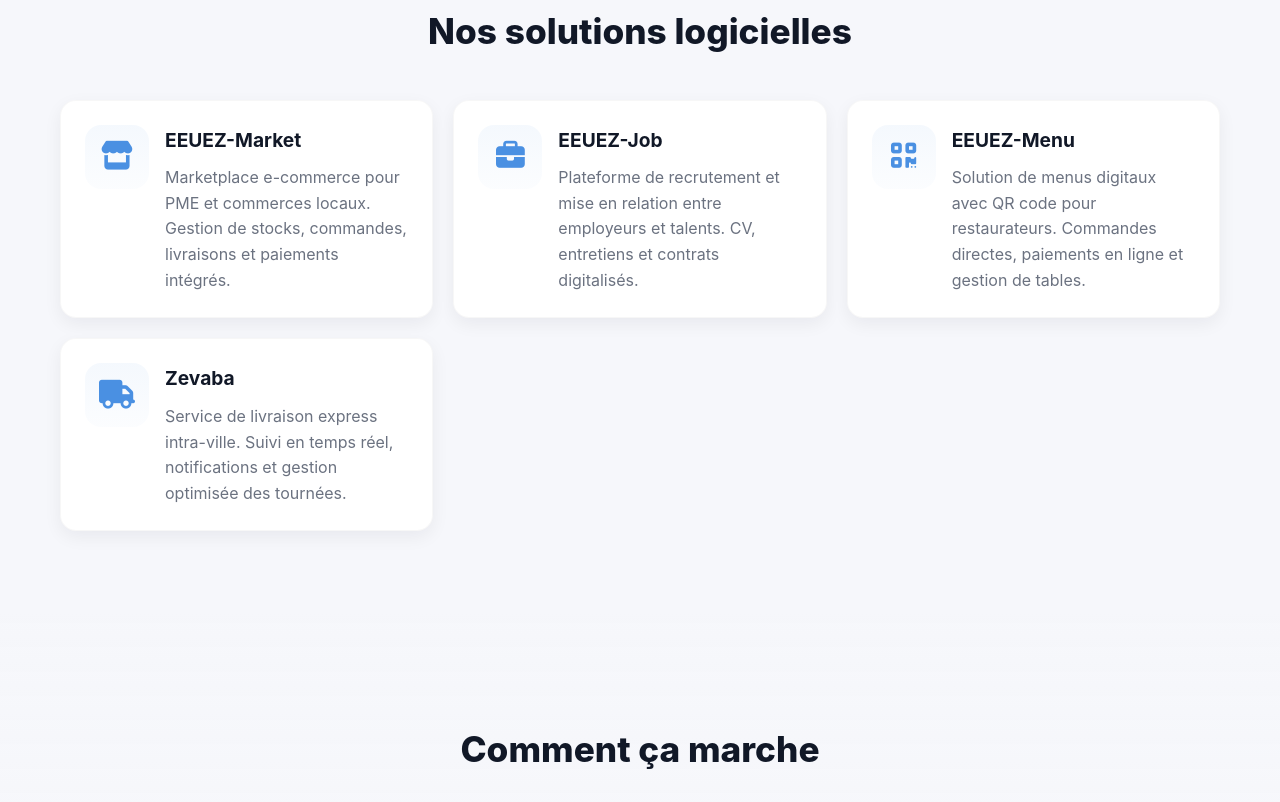
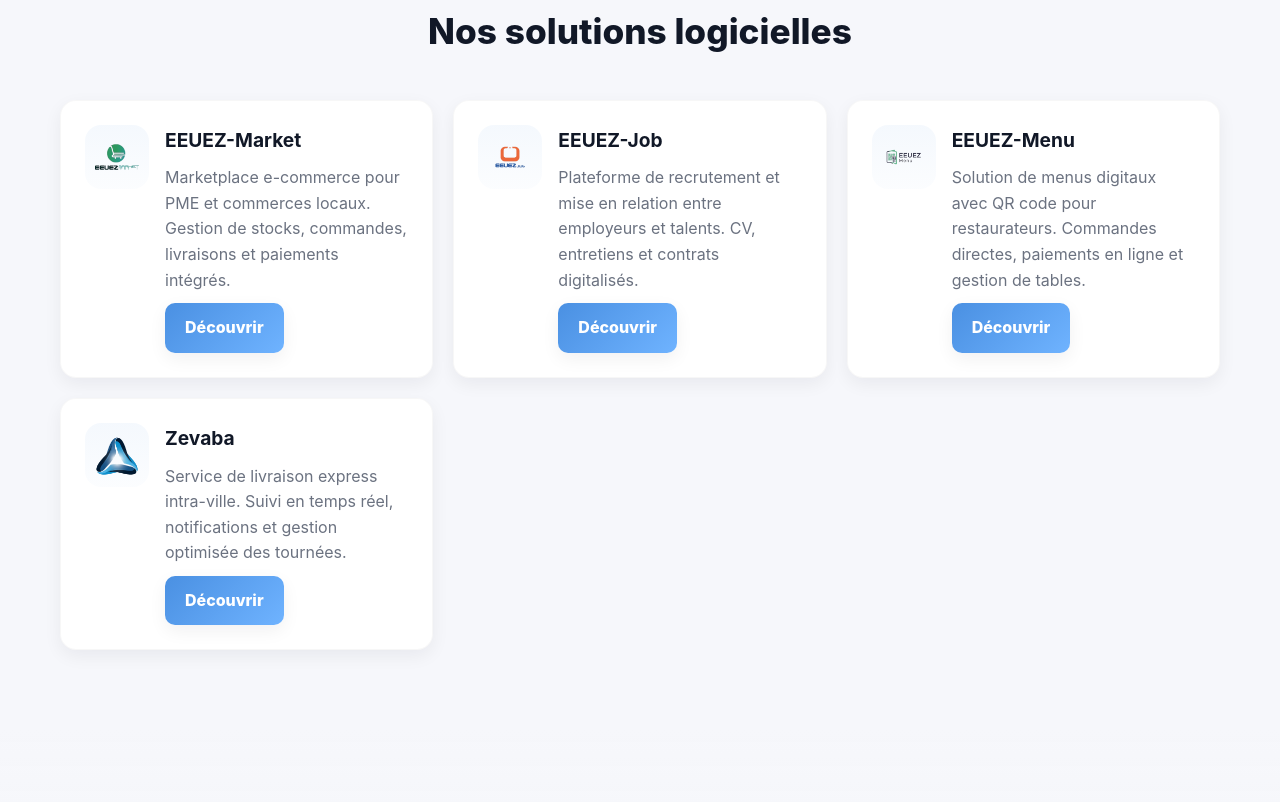
Before and after one commit to jackbrayan17/EEUEZ, a plain HTML site: page index.html in a window 1280 px wide. Shown: the part 918-1720 px from the top of the page. Drawn offline with Linux system fonts and the light colour scheme; a web font is replaced by a local one.

Commit message:
mise a jour de la page. frontend v2

```diff
--- a/index.html
+++ b/index.html
@@ -671,41 +671,50 @@
         <div class="services">
           <div class="card" role="article" aria-labelledby="service1-title">
             <div class="logo" aria-hidden="true">
-              <i class="fas fa-store" style="font-size:1.8rem;color:var(--accent)"></i>
+              <!-- <i class="fas fa-store" style="font-size:1.8rem;color:var(--accent)"></i> -->
+              <img src="./assets/eeuez-market.png" alt="">
             </div>
             <div>
               <h3 id="service1-title">EEUEZ-Market</h3>
               <p>Marketplace e-commerce pour PME et commerces locaux. Gestion de stocks, commandes, livraisons et paiements intégrés.</p>
+              <a href="https://eeuez-market.com/" class="btn cta" style="margin: 10px 0 0 0 ;">Découvrir</a>
             </div>
+
           </div>
 
           <div class="card" role="article" aria-labelledby="service2-title">
             <div class="logo" aria-hidden="true">
-              <i class="fas fa-briefcase" style="font-size:1.8rem;color:var(--accent)"></i>
+              <!-- <i class="fas fa-briefcase" style="font-size:1.8rem;color:var(--accent)"></i> -->
+               <img src="./assets/eeuez-job.png" alt="">
             </div>
             <div>
               <h3 id="service2-title">EEUEZ-Job</h3>
               <p>Plateforme de recrutement et mise en relation entre employeurs et talents. CV, entretiens et contrats digitalisés.</p>
+              <a href="https://eeuez-job.com/" class="btn cta" style="margin: 10px 0 0 0 ;">Découvrir</a>
             </div>
           </div>
 
           <div class="card" role="article" aria-labelledby="service3-title">
             <div class="logo" aria-hidden="true">
-              <i class="fas fa-qrcode" style="font-size:1.8rem;color:var(--accent)"></i>
+              <!-- <i class="fas fa-qrcode" style="font-size:1.8rem;color:var(--accent)"></i> -->
+               <img src="./assets/eeuez-menu.png" alt="">
             </div>
             <div>
               <h3 id="service3-title">EEUEZ-Menu</h3>
               <p>Solution de menus digitaux avec QR code pour restaurateurs. Commandes directes, paiements en ligne et gestion de tables.</p>
+              <a href="https://eeuez-menu.com/" class="btn cta" style="margin: 10px 0 0 0 ;">Découvrir</a>
             </div>
           </div>
 
           <div class="card" role="article" aria-labelledby="service4-title">
             <div class="logo" aria-hidden="true">
-              <i class="fas fa-truck" style="font-size:1.8rem;color:var(--accent)"></i>
+              <!-- <i class="fas fa-truck" style="font-size:1.8rem;color:var(--accent)"></i> -->
+               <img src="./assets/zevaba.png" alt="">
             </div>
             <div>
               <h3 id="service4-title">Zevaba</h3>
               <p>Service de livraison express intra-ville. Suivi en temps réel, notifications et gestion optimisée des tournées.</p>
+              <a href="https://zevaba.com/" class="btn cta" style="margin: 10px 0 0 0 ;">Découvrir</a>
             </div>
           </div>
         </div>
@@ -764,7 +773,8 @@
       <div class="container">
         <h2 id="pricing-title" style="text-align:center;margin-bottom:40px;font-size:2.2rem;font-weight:800">Nos forfaits</h2>
         <div class="pricing">
-          <div class="plan" role="article" aria-labelledby="plan1-title">
+
+          <div class="plan" role="article" aria-labelledby="plan1-title" style="border-radius: var(--radius);box-shadow: 0 6px 15px 7px rgba(15, 23, 42, 0.06);transition: transform .22s var(--ease), box-shadow .22s var(--ease);border: 1px solid rgba(0, 0, 0, 0.03);">
             <h3 id="plan1-title">Starter</h3>
             <div style="font-size:2.5rem;font-weight:800;margin:10px 0">50 000 FCFA<span style="font-size:1rem;color:var(--muted)">/mois</span></div>
             <p>Idéal pour les petites entreprises</p>
@@ -777,7 +787,7 @@
             <a href="#contact" class="btn btn-ghost" aria-label="Choisir le forfait Starter">Choisir</a>
           </div>
 
-          <div class="plan popular" role="article" aria-labelledby="plan2-title">
+          <div class="plan popular" role="article" aria-labelledby="plan2-title" style="border-radius: var(--radius);box-shadow: 0 6px 15px 7px rgba(15, 23, 42, 0.06);transition: transform .22s var(--ease), box-shadow .22s var(--ease);border: 1px solid rgba(0, 0, 0, 0.03);">
             <h3 id="plan2-title">Business</h3>
             <div style="font-size:2.5rem;font-weight:800;margin:10px 0">120 000 FCFA<span style="font-size:1rem;color:var(--muted)">/mois</span></div>
             <p>Parfait pour les entreprises en croissance</p>
@@ -791,7 +801,7 @@
             <a href="#contact" class="btn cta" aria-label="Choisir le forfait Business">Choisir</a>
           </div>
 
-          <div class="plan" role="article" aria-labelledby="plan3-title">
+          <div class="plan" role="article" aria-labelledby="plan3-title" style="border-radius: var(--radius);box-shadow: 0 6px 15px 7px rgba(15, 23, 42, 0.06);transition: transform .22s var(--ease), box-shadow .22s var(--ease);border: 1px solid rgba(0, 0, 0, 0.03);">
             <h3 id="plan3-title">Enterprise</h3>
             <div style="font-size:2.5rem;font-weight:800;margin:10px 0">250 000 FCFA<span style="font-size:1rem;color:var(--muted)">/mois</span></div>
             <p>Solution complète pour grandes entreprises</p>
```
